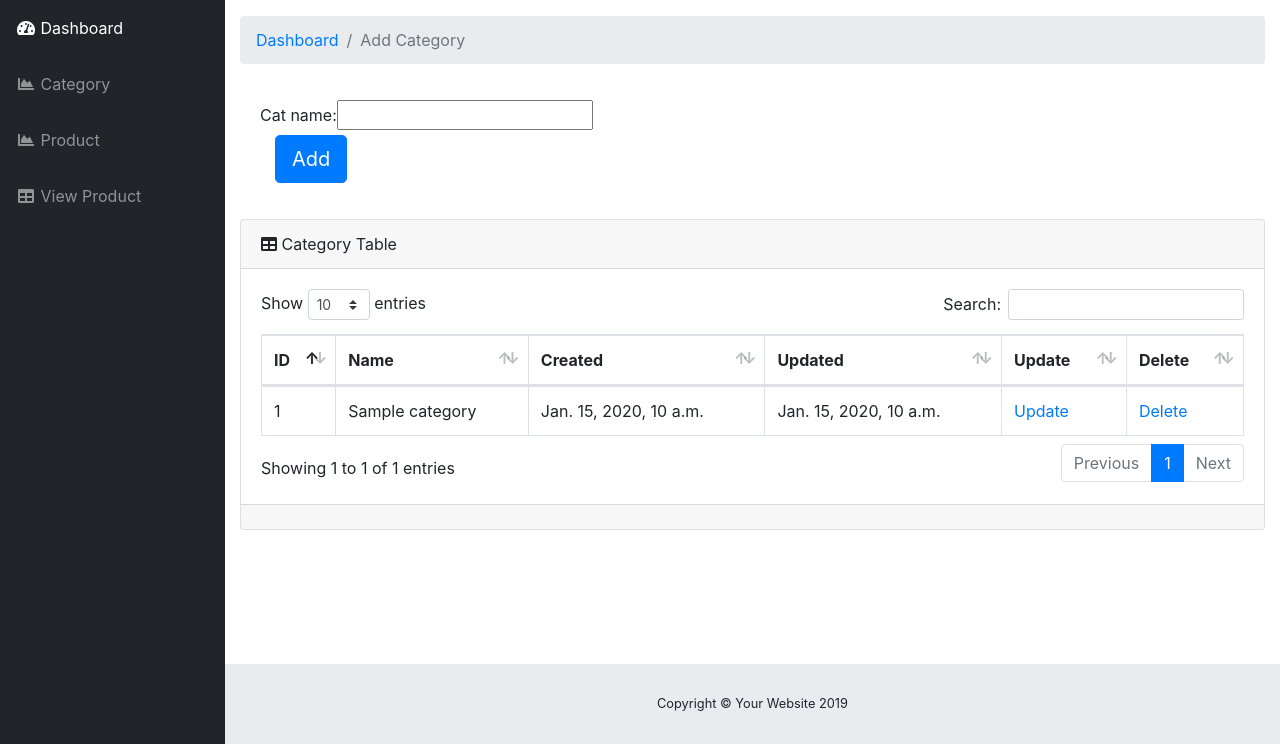
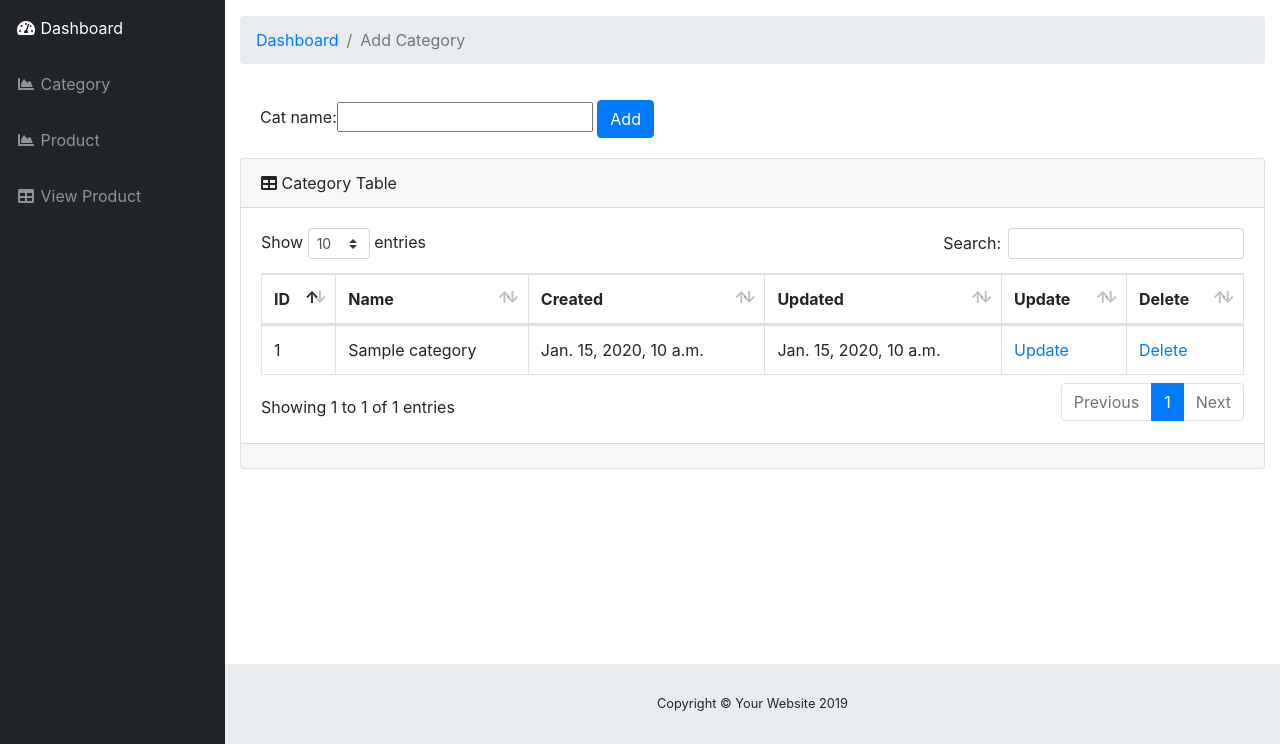
Before and after one commit to thedudetechnologies/django_crud, a Django app: page /product/category/ in a window 1280 px wide. Shown: the part 56-800 px from the top of the page. Run offline with Django 3.2, Linux system fonts and the light colour scheme; a user stored in the database is signed in; tables that the repository leaves empty hold one stand-in row (values such as "Sample post"); some libraries are stand-ins or nearby versions.

Commit message:
Proper Design

```diff
--- a/djcrud/templates/category.html
+++ b/djcrud/templates/category.html
@@ -21,13 +21,13 @@
                 {% csrf_token %}
 
                 {{cat_form}}
+                 <button type="submit" class="btn btn-primary" name="btn_update" >{{btn_name}}</button>
 
-
-            <div class="form-group">
+            <!-- <div class="form-group">
                 <div class="col-sm-offset-2 col-sm-10">
                     <button type="submit" class="btn btn-lg btn-primary" name="btn_update" >{{btn_name}}</button>
                 </div>
-            </div>
+            </div> -->
         </form>
         </div>
     </div>
```
